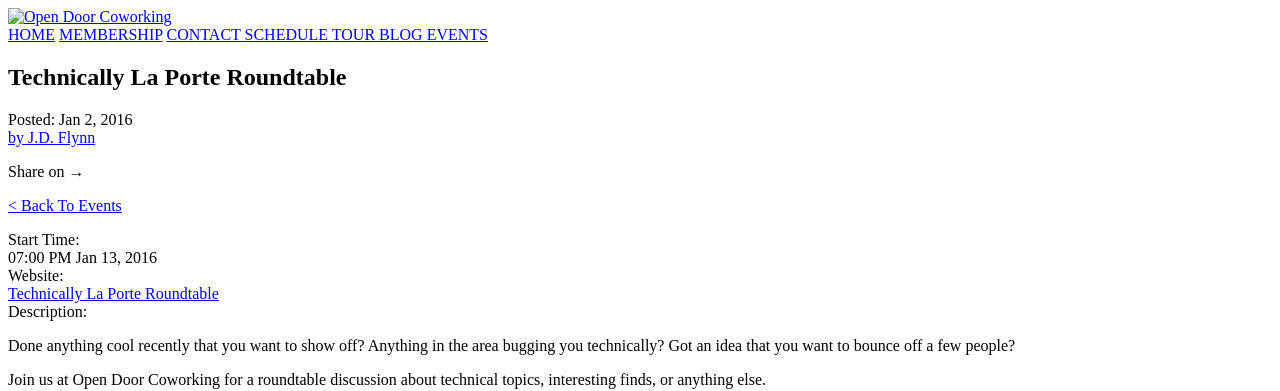
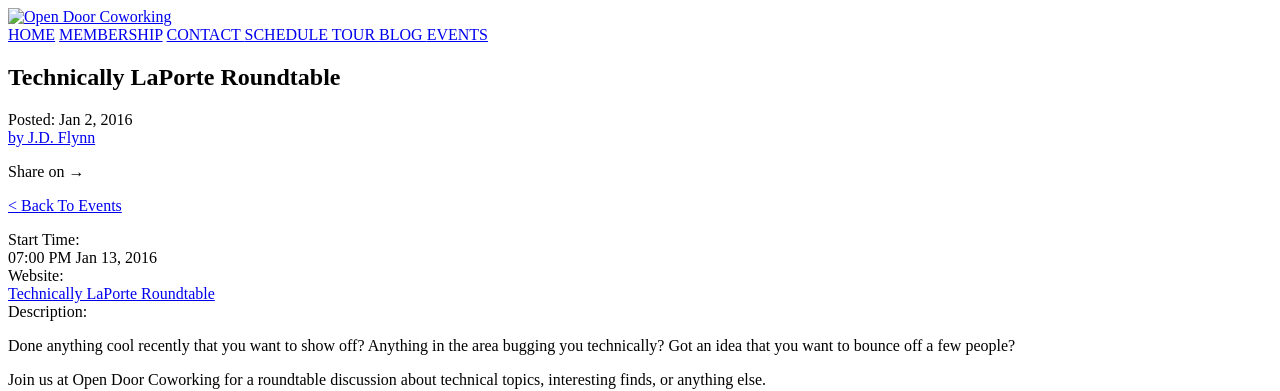
Before and after one commit to JDDoesDev/tlp, a Jekyll site: the page built from jekyll/_posts/2016-1-2-technically-laporte-meetup.md, in a window 1280 px wide. Shown: the top 391 px of the page. Built offline with Jekyll 4.4.1, drawn with Linux system fonts in a browser that asks for light colours; nearby versions of some CDN libraries; library files that are not in the unit come from our copies; comment, search, counter and statistics services are not loaded.

Commit message:
adding event

```diff
--- a/jekyll/_layouts/event.html
+++ b/jekyll/_layouts/event.html
@@ -39,7 +39,7 @@
       </p>
   <p class=""><a href="{{ site.baseurl}}/events"> &lt; Back To Events</a></p>
   </div>
-  <div class="post-content w-col w-col-8 eventStuff">
+  <div class="post-content w-col w-col-6 eventStuff">
     <div class="startdate">
       <span class="eventInfo">Start Time:</span> <br/>
       {{ page.startdate | date: " %I:%M %p %b %-d, %Y" }}
@@ -67,7 +67,7 @@
     </div>
   </div>
   {% if page.image %}
-    <p class="event w-col w-col-2">
+    <p class="event-img w-col w-col-4">
       <img src="{{ page.image }}" alt="{{ page.imagealt }}" class="top-image">
     </p>
   {% endif %}
--- a/jekyll/_posts/2016-1-2-technically-laporte-meetup.md
+++ b/jekyll/_posts/2016-1-2-technically-laporte-meetup.md
@@ -1,6 +1,6 @@
 ---
 layout: event
-name:  "Technically La Porte Roundtable"
+name:  "Technically LaPorte Roundtable"
 date:   2016-1-2 07:00:00 -0600
 startdate: 2016-1-13 19:00:00 -0600
 categories: events
```
Also changed, not shown: 5 other files.
